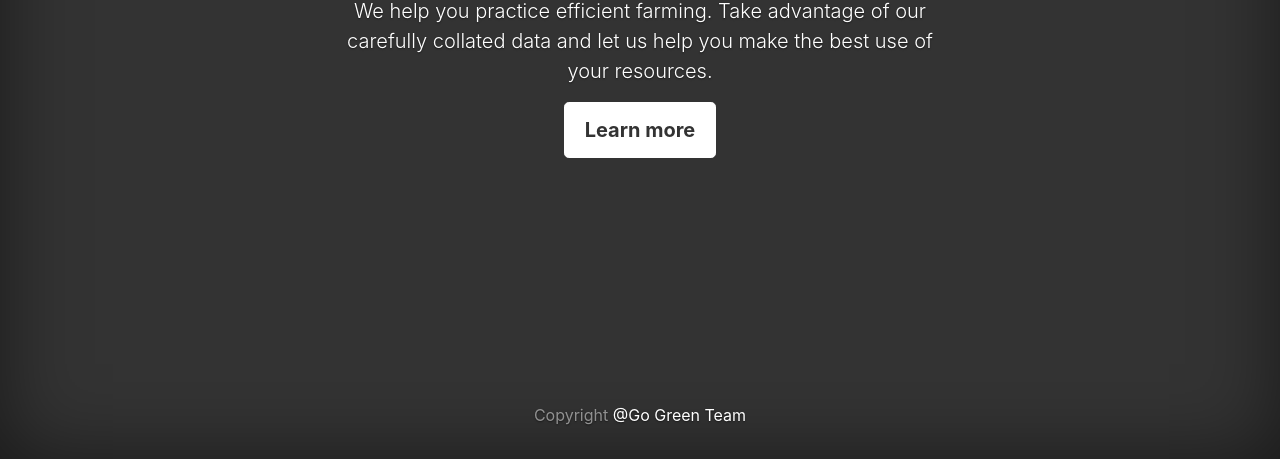
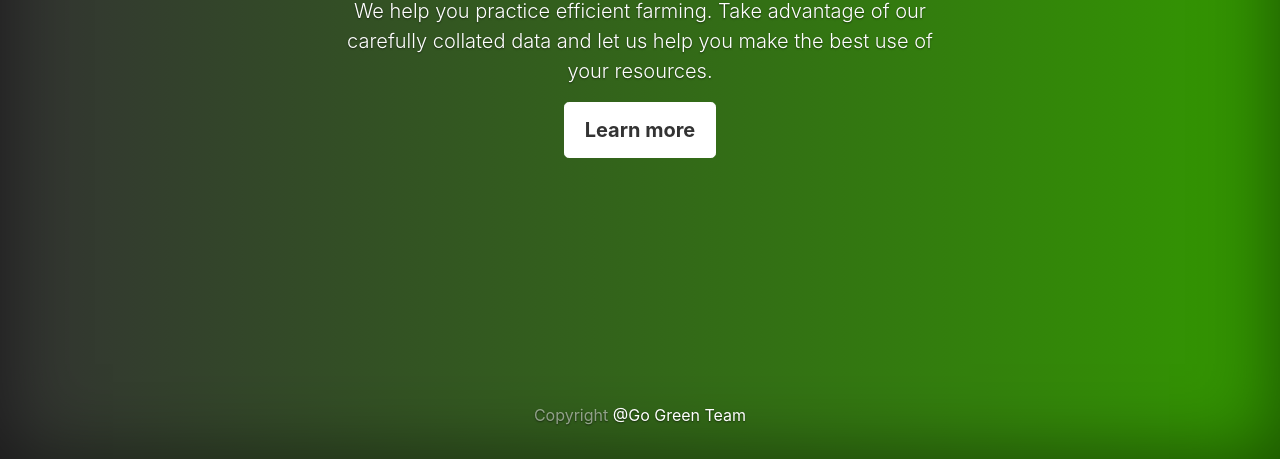
Before and after one commit to go-green-corp/GoGreen, a plain HTML site: page index.html in a window 1280 px wide. Shown: the part 341-800 px from the top of the page. Drawn offline with nearby package versions, Linux system fonts and the light colour scheme.

Commit message:
Add linear gradient

```diff
--- a/css/styles.css
+++ b/css/styles.css
@@ -27,7 +27,7 @@ a:hover {
 html,
 body {
   height: 100%;
-  background-color: #333;
+  background: linear-gradient(to right, #333, #339900);
 }
 
 body {
```
